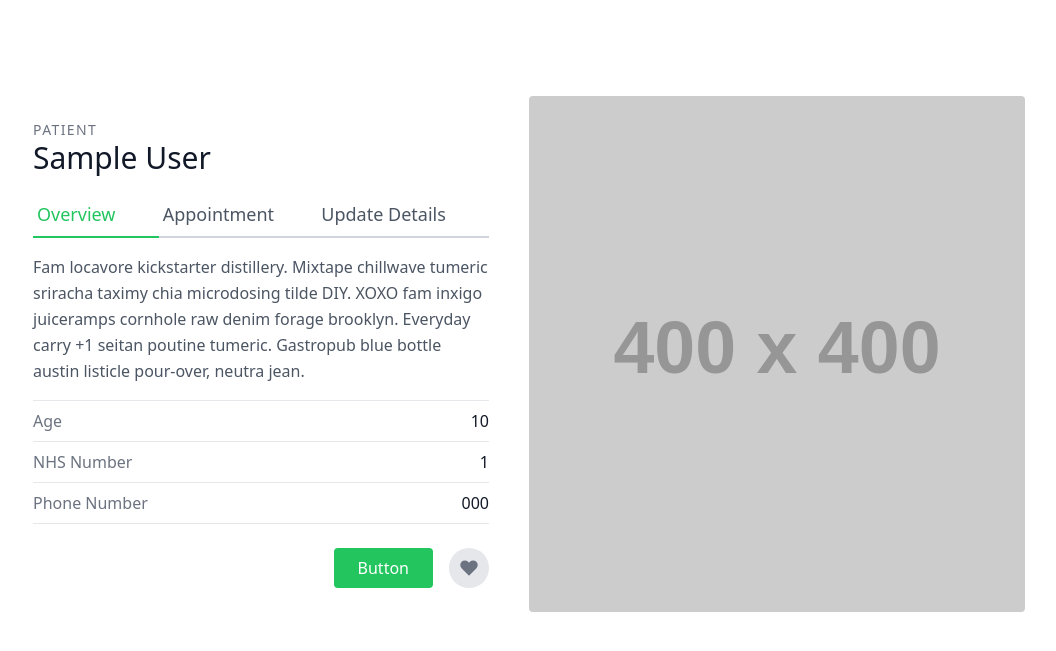
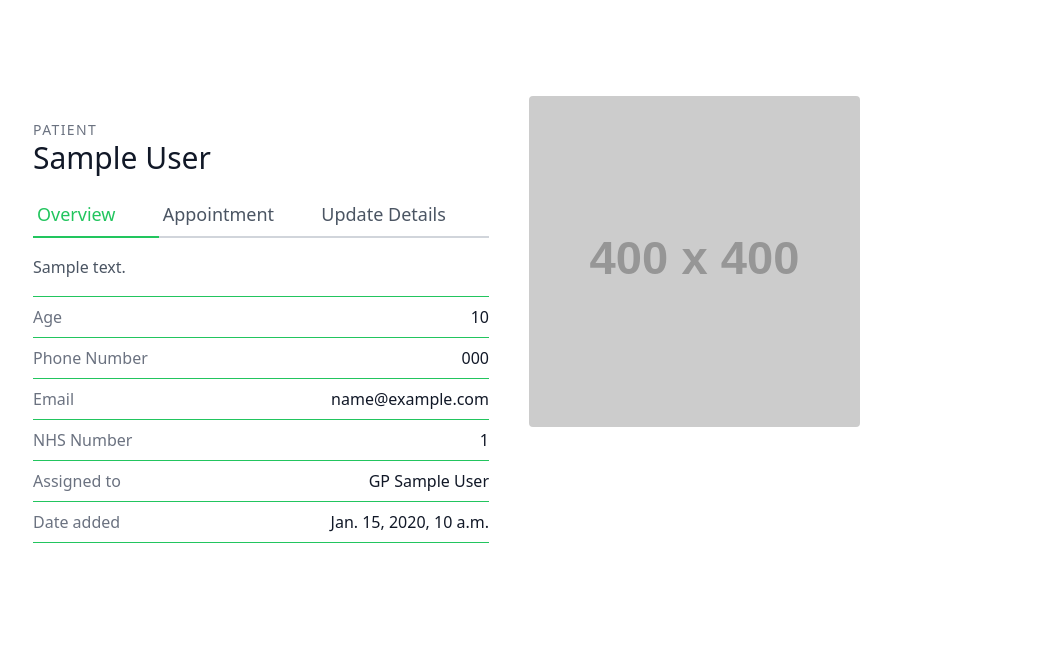
Before and after one commit to jonboland/patientflow, a Django app: page /patients/1/ in a window 1280 px wide. Shown: the part 80-731 px from the top of the page, without its empty margins (111-1167 px from the left). Run offline with Django 3.2, Linux system fonts and the light colour scheme; a user stored in the database is signed in; tables that the repository leaves empty hold one stand-in row (values such as "Sample post"); grey boxes labelled with a size stand in for pictures from a placeholder-image service; some libraries are stand-ins or nearby versions.

Commit message:
Add more info to patient details template

```diff
--- a/templates/patient_appointment_status_update.html
+++ b/templates/patient_appointment_status_update.html
@@ -2,7 +2,7 @@
 {% load tailwind_filters %}
 
 
-{% block title %}Update Patient Appointment Status{% endblock title %}
+{% block title %}Appointment Status{% endblock title %}
 
 {% block content %}
 
@@ -29,7 +29,7 @@
           <button class="w-full text-white bg-green-500 hover:bg-green-600 py-2 rounded-md" type="submit">Update</button>
         </form>
       </div>
-      <img alt="ecommerce" class="lg:w-1/2 w-full lg:h-auto h-64 object-cover object-center rounded" src="https://dummyimage.com/400x400">
+      <img alt="headshot" class="w-1/3 h-1/3 object-cover object-center rounded" src="https://dummyimage.com/400x400">
     </div>
   </div>
 </section>
--- a/templates/patient_detail.html
+++ b/templates/patient_detail.html
@@ -21,29 +21,33 @@
             Update Details
           </a>
         </div>
-        <p class="leading-relaxed mb-4">Fam locavore kickstarter distillery. Mixtape chillwave tumeric sriracha taximy chia microdosing tilde DIY. XOXO fam inxigo juiceramps cornhole raw denim forage brooklyn. Everyday carry +1 seitan poutine tumeric. Gastropub blue bottle austin listicle pour-over, neutra jean.</p>
-        <div class="flex border-t border-gray-200 py-2">
+        <p class="leading-relaxed mb-4">{{ patient.notes }}</p>
+        <div class="flex border-t border-green-500 py-2">
           <span class="text-gray-500">Age</span>
           <span class="ml-auto text-gray-900">{{ patient.age }}</span>
         </div>
-        <div class="flex border-t border-gray-200 py-2">
+        <div class="flex border-t border-green-500 py-2">
+          <span class="text-gray-500">Phone Number</span>
+          <span class="ml-auto text-gray-900">{{ patient.phone_number }}</span>
+        </div>
+        <div class="flex border-t border-green-500 py-2">
+          <span class="text-gray-500">Email</span>
+          <span class="ml-auto text-gray-900">{{ patient.email_address }}</span>
+        </div>
+        <div class="flex border-t border-green-500 py-2">
           <span class="text-gray-500">NHS Number</span>
           <span class="ml-auto text-gray-900">{{ patient.nhs_number }}</span>
         </div>
-        <div class="flex border-t border-b mb-6 border-gray-200 py-2">
-          <span class="text-gray-500">Phone Number</span>
-          <span class="ml-auto text-gray-900">{{ patient.phone_number }}</span>
+        <div class="flex border-t border-green-500 py-2">
+          <span class="text-gray-500">Assigned to</span>
+          <span class="ml-auto text-gray-900">{{ patient.assigned_to }}</span>
         </div>
-        <div class="flex">
-          <button class="flex ml-auto text-white bg-green-500 border-0 py-2 px-6 focus:outline-none hover:bg-green-600 rounded">Button</button>
-          <button class="rounded-full w-10 h-10 bg-gray-200 p-0 border-0 inline-flex items-center justify-center text-gray-500 ml-4">
-            <svg fill="currentColor" stroke-linecap="round" stroke-linejoin="round" stroke-width="2" class="w-5 h-5" viewBox="0 0 24 24">
-              <path d="M20.84 4.61a5.5 5.5 0 00-7.78 0L12 5.67l-1.06-1.06a5.5 5.5 0 00-7.78 7.78l1.06 1.06L12 21.23l7.78-7.78 1.06-1.06a5.5 5.5 0 000-7.78z"></path>
-            </svg>
-          </button>
+        <div class="flex border-t border-b mb-6 border-green-500 py-2">
+          <span class="text-gray-500">Date added</span>
+          <span class="ml-auto text-gray-900">{{ patient.date_added }}</span>
         </div>
       </div>
-      <img alt="ecommerce" class="lg:w-1/2 w-full lg:h-auto h-64 object-cover object-center rounded" src="https://dummyimage.com/400x400">
+      <img alt="headshot" class="w-1/3 h-1/3 object-cover object-center rounded" src="https://dummyimage.com/400x400">
     </div>
   </div>
 </section>
--- a/templates/patient_update.html
+++ b/templates/patient_update.html
@@ -35,7 +35,7 @@
           </a>
         </div>
       </div>
-      <img alt="ecommerce" class="lg:w-1/2 w-full lg:h-auto h-64 object-cover object-center rounded" src="https://dummyimage.com/400x400">
+      <img alt="headshot" class="w-1/3 h-1/3 object-cover object-center rounded" src="https://dummyimage.com/400x400">
     </div>
   </div>
 </section>
```
